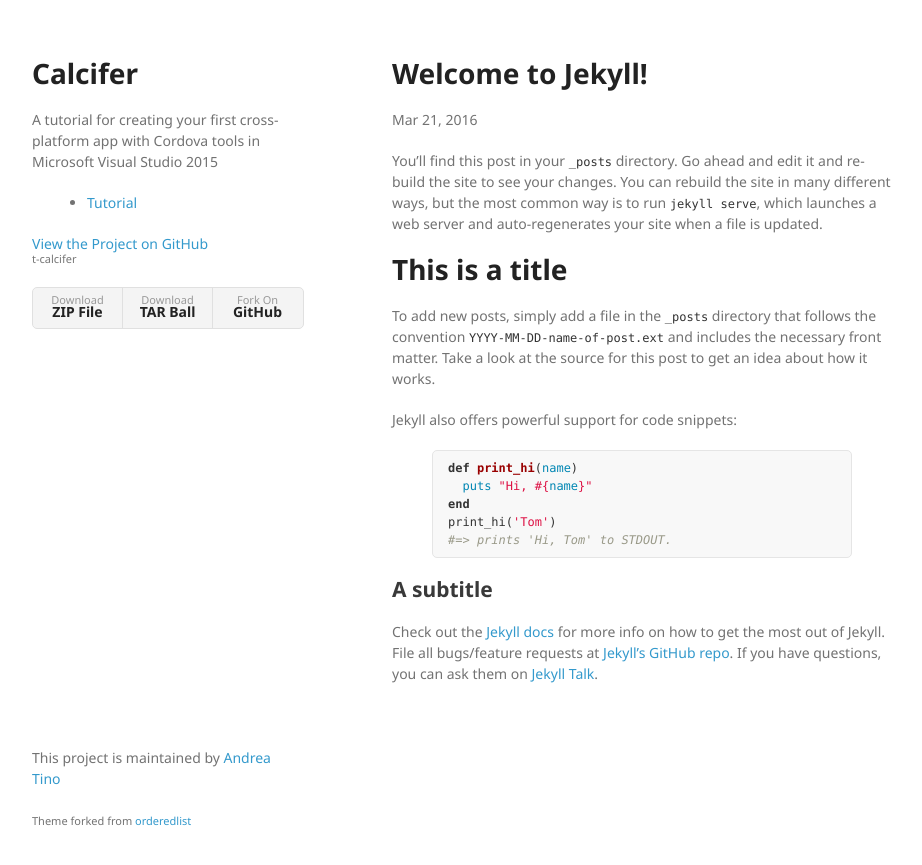
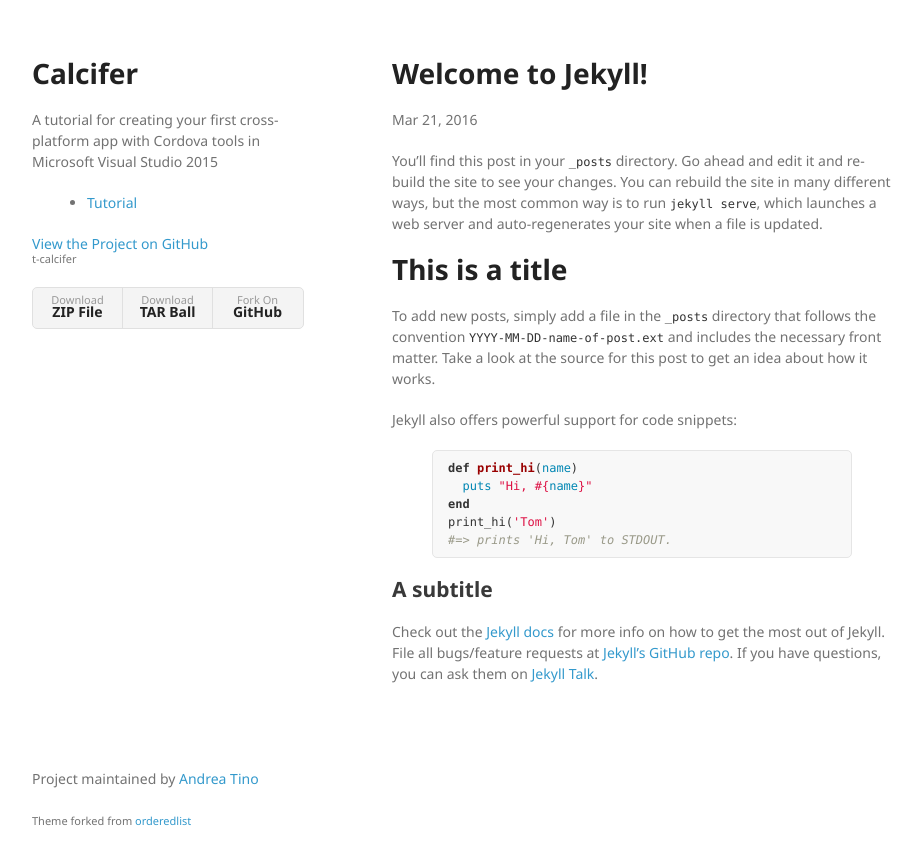
Before and after one commit to andry-tino/t-calcifer, a Jekyll site: the page built from index.html, in a window 1280 px wide. Shown: the top 865 px of the page, without its empty margins (178-1100 px from the left). Built offline with Jekyll 4.4.1, drawn with Linux system fonts in a browser that asks for light colours.

Commit message:
Updating footer

```diff
--- a/_config.yml
+++ b/_config.yml
@@ -9,9 +9,11 @@
 title: Calcifer
 email: andry.tino@hotmail.com
 description: A tutorial for creating your first cross-platform app with Cordova tools in Microsoft Visual Studio 2015
-author: Andrea Tino
 baseurl: "/t-calcifer" # the subpath of your site, e.g. /blog
 url: "http://andry-tino.github.io" # the base hostname & protocol for your site
+
+author_url: "https://github.com/andry-tino"
+author: Andrea Tino
 
 repo_name: t-calcifer
 repo_url: "https://github.com/andry-tino/t-calcifer"
@@ -22,5 +24,8 @@
 twitter_username: _atino
 github_username:  andry-tino
 
+theme_forked_url: "https://github.com/orderedlist"
+theme_forked: orderedlist
+
 # Build settings
 markdown: kramdown
--- a/_includes/footer.html
+++ b/_includes/footer.html
@@ -1,4 +1,4 @@
 <footer>
-  <p>This project is maintained by <a href="http://github.com/orderedlist">{{ site.author }}</a></p>
-  <p><small>Theme forked from <a href="https://github.com/orderedlist">orderedlist</a></small></p>
+  <p>Project maintained by <a href="{{ site.author_url }}">{{ site.author }}</a></p>
+  <p><small>Theme forked from <a href="{{ site.theme_forked_url }}">{{ site.theme_forked }}</a></small></p>
 </footer>
```
